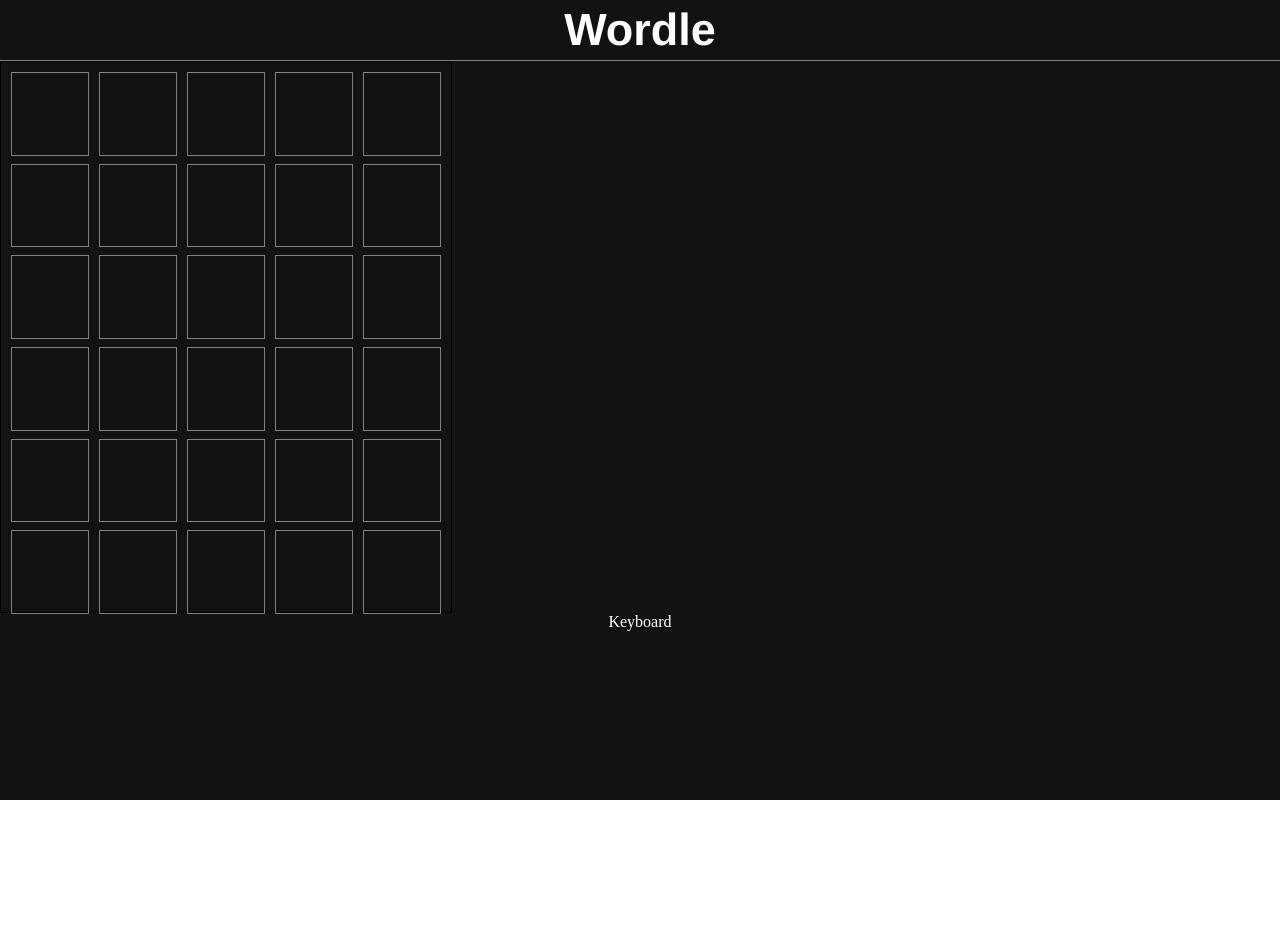
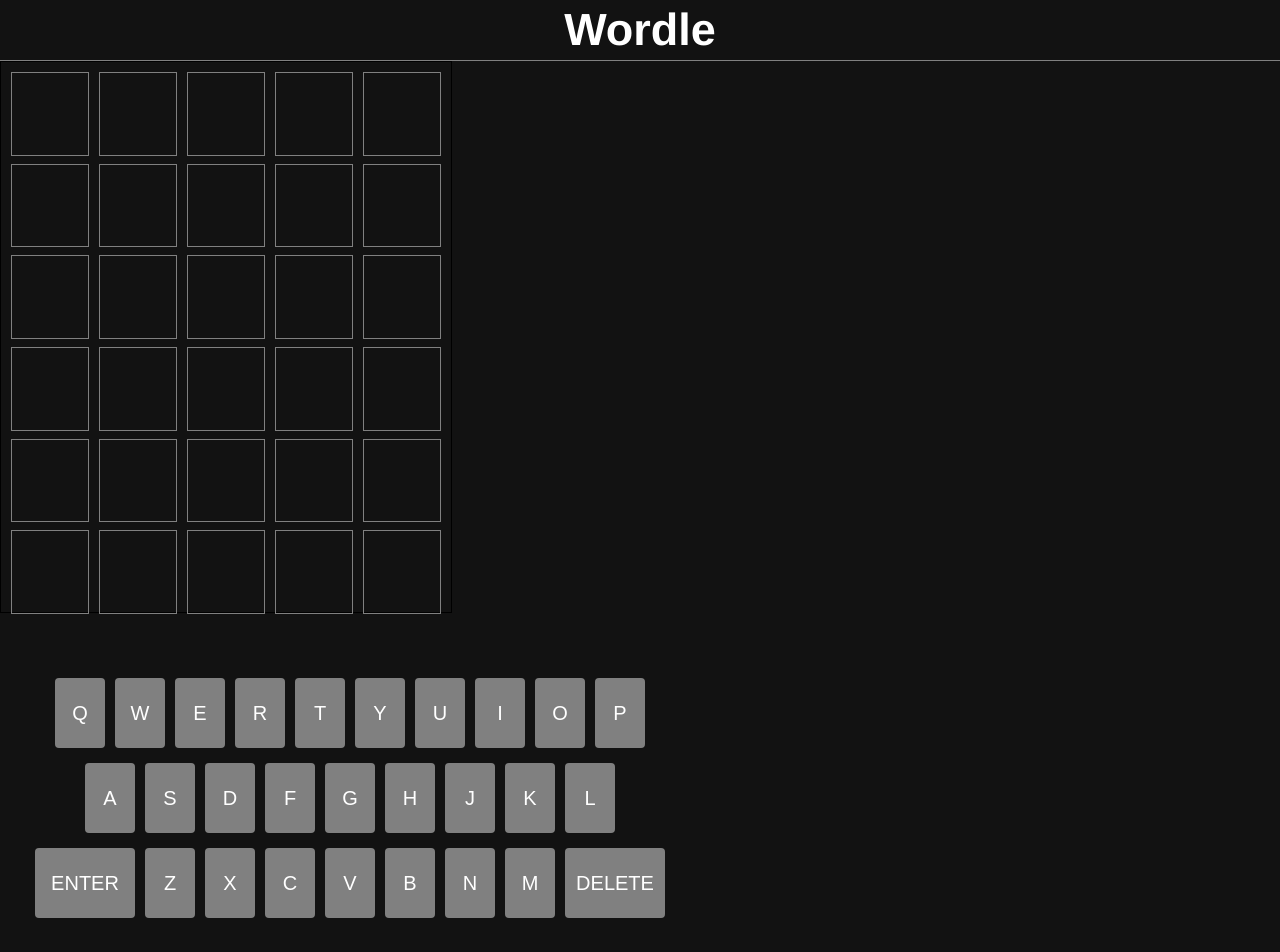
Before and after one commit to Aditya-Acharya12/wordle-clone, a React (Vite) app: page / in a window 1280 px wide. Shown: the top 952 px of the page. Before the commit the page ends 800 px from the top, so only its background shows below. Built offline with nearby package versions, Linux system fonts and the light colour scheme; a web font is replaced by a local one.

Commit message:
Add structure of keyboard

```diff
--- a/src/App.css
+++ b/src/App.css
@@ -1,15 +1,21 @@
 .App {
-    text-align: center;
-    background-color: #121212;
-    width: 100vw;
-    height: 100vh;
-    /* display: flex; */
-    color: white;
+  text-align: center;
+  background-color: #121212; /* This will still apply the background */
+  width: 100vw;
+  min-height: 100vh; /* Use min-height to cover viewport height */
+  color: white;
+  overflow: auto; /* Allows scrolling if the content overflows */
+}
+
+  body {
+    padding: 0;
+    margin: 0;
+    background-color: #121212; /* Apply the background to body */
+    height: 100%; /* Ensure the body takes up full height */
   }
 
-  body {
-    padding: 0%;
-    margin: 0;
+  html, body {
+    height: 100%; /* Make sure both html and body cover full height */
   }
 
   nav {
--- a/src/components/Grid.jsx
+++ b/src/components/Grid.jsx
@@ -1,9 +1,7 @@
 import React, { useState } from 'react';
-import { gridDefault } from '../words';
 import Letter from './Letter';
 
 function Grid() {
-  const [grid, setGrid] = useState(gridDefault);
   return (
     <div className="board">
       <div className="row">
--- /dev/null
+++ b/src/components/Key.jsx
@@ -0,0 +1,9 @@
+import React from 'react'
+
+function Key({keyVal, bigKey}) {
+  return (
+    <div className = "key" id ={bigKey && "big"}>{keyVal}</div>
+  )
+}
+
+export default Key;
--- a/src/components/Keyboard.jsx
+++ b/src/components/Keyboard.jsx
@@ -1,8 +1,32 @@
 import React from 'react'
+import Key from './Key';
 
 function Keyboard() {
+  const keys1 = ["Q","W","E","R","T","Y","U","I","O","P"];
+  const keys2 = ["A","S","D","F","G","H","J","K","L"];
+  const keys3 = ["Z","X","C","V","B","N","M"];
+
   return (
-    <div>Keyboard</div>
+    <div className = "keyboard">
+      <div className = "line1">
+        {keys1.map((key)=>{
+          return <Key keyVal = {key}/>;
+        })
+        }
+      </div>
+      <div className = "line2">
+        {keys2.map((key)=>{
+          return <Key keyVal = {key} />;
+        })
+        }</div>
+      <div className = "line3">
+      <Key keyVal = {"ENTER"} bigKey={true}/>
+        {keys3.map((key)=>{
+          return <Key keyVal = {key}/>;
+        })}
+        <Key keyVal = {"DELETE"} bigKey={true}/>
+        </div>
+    </div>
   )
 }
 
```
